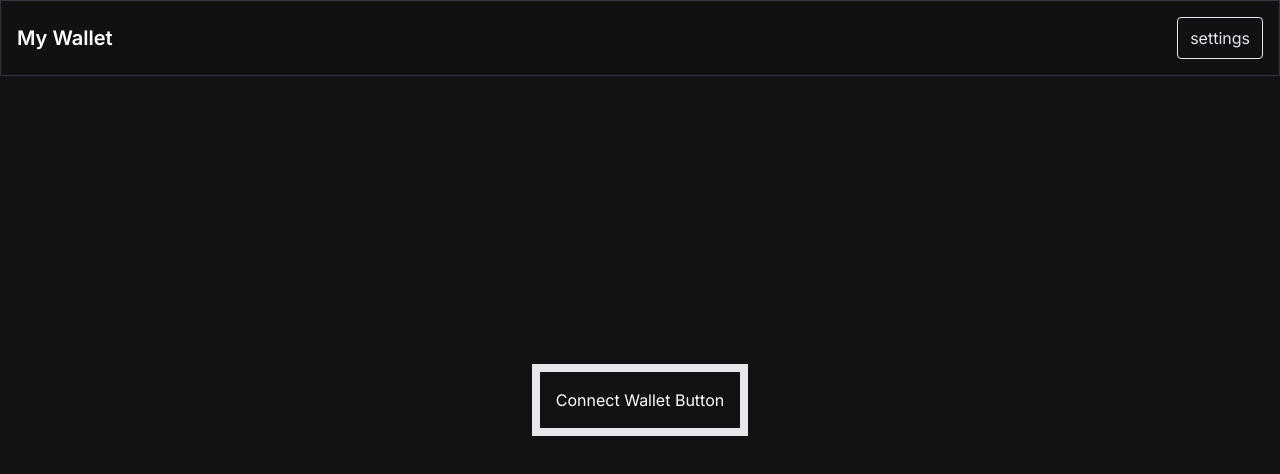
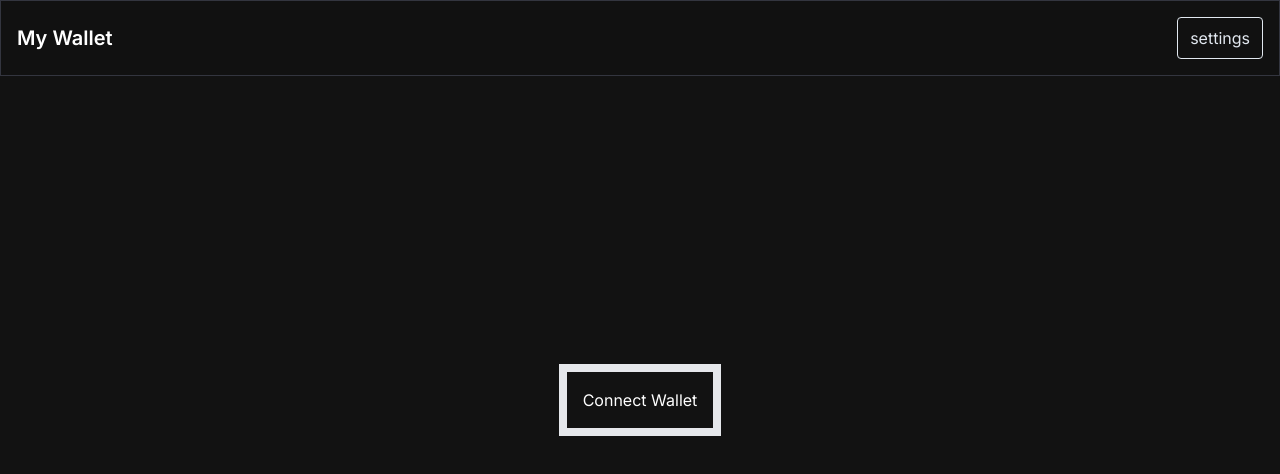
Before and after one commit to gosiast/decubate-assignment-app, a Next.js app: page / in a window 1280 px wide. Shown: the top 474 px of the page. Built offline with nearby package versions, Linux system fonts and the light colour scheme.

Commit message:
updated the name of the button

```diff
--- a/src/app/components/ConnectButton.js
+++ b/src/app/components/ConnectButton.js
@@ -56,7 +56,7 @@ const ConnectButton = () => {
 	return (
 		<div className="flex items-center justify-center h-screen">
 			<button className="text-white border-8 p-4" id="connect">
-				Connect Wallet Button
+				Connect Wallet
 			</button>
 		</div>
 	);
```
